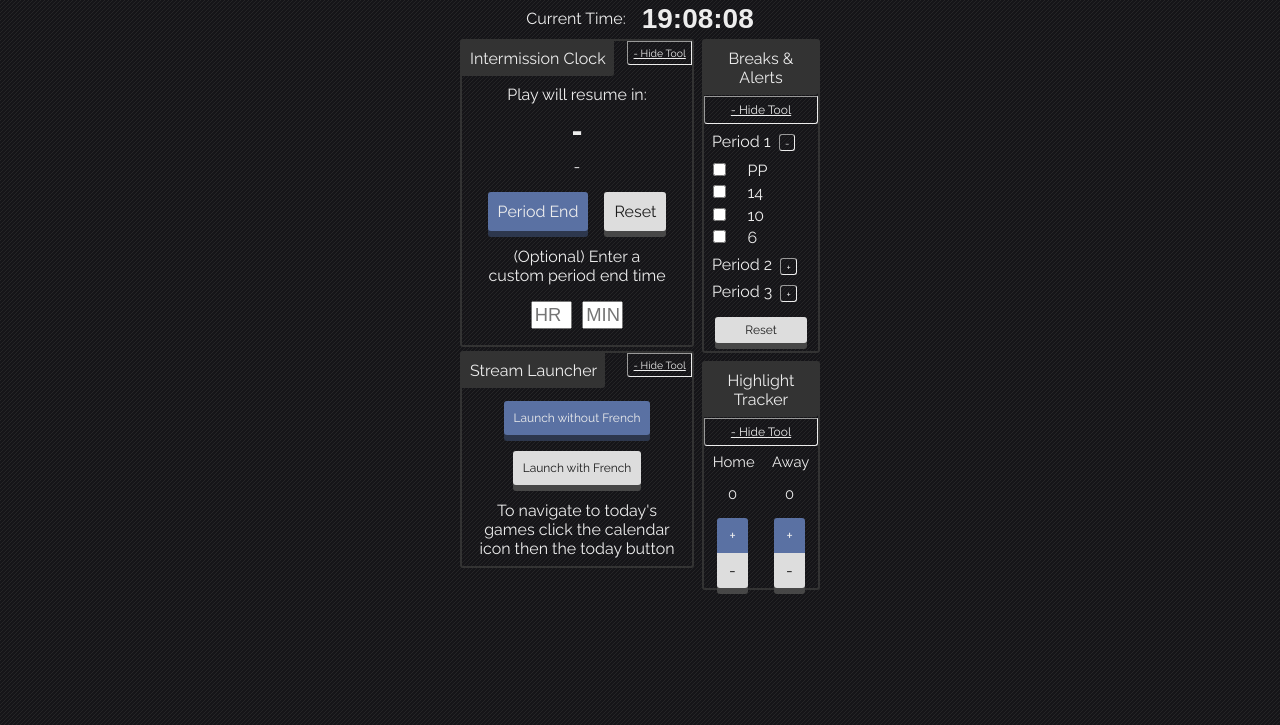
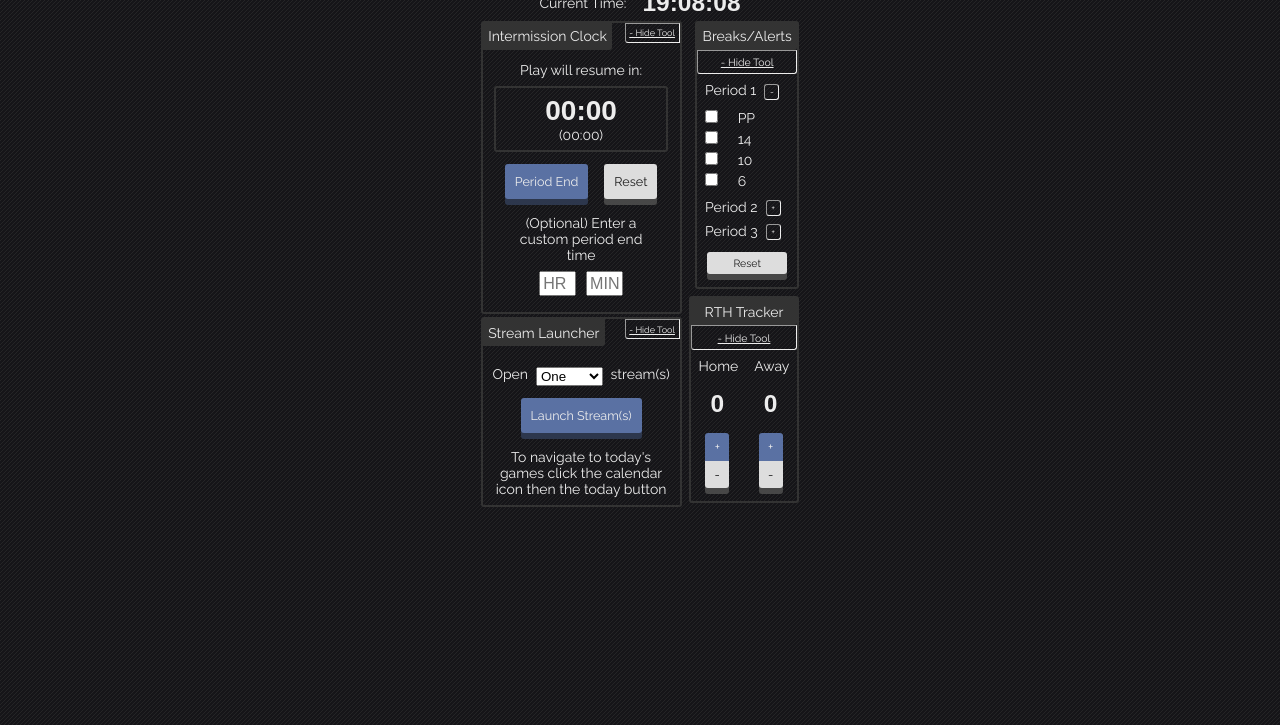
Before and after one commit to peppahjackk/logger-tools, a website: page index.html in a window 1280 px wide. Shown: the part 75-800 px from the top of the page. Drawn offline with Linux system fonts and the light colour scheme.

Commit message:
Updated styling, added stream count, added countdown box, shrunk body font-size

```diff
--- a/css/style.css
+++ b/css/style.css
@@ -1,4 +1,4 @@
-body * {
+.container * {
   margin: 0.5rem;
 }
 
@@ -8,7 +8,7 @@ body {
   justify-content: center;
   color: #ededed;
   font-family: Raleway, sans-serif;
-  font-size: 16px;
+  font-size: 14px;
   text-align: center;
   margin: 0;
   overflow-x: hidden;
@@ -94,9 +94,8 @@ input:checked+ label {
   border: 2px solid #333;
   border-radius: 3px;
   position: relative;
-  padding-top: 3.275em;
-  max-width: 245px;
-  min-width: 114px;
+  max-width: 197px;
+  min-width: 95px;
   margin: .25em;
 }
 
@@ -109,9 +108,13 @@ input:checked+ label {
   position: absolute;
   top: 0;
   background-color: #333;
-  padding: .5em;
+  padding: .4em;
   margin: 0;
   border-radius: 0 0 3px;
+}
+
+.miniTitle {
+  position:relative;
 }
 
 .toolToggle {
@@ -129,7 +132,7 @@ input:checked+ label {
 
 .mini-toggle {
   padding: .5em;
-  margin: .2em 0 0 0;
+  margin: 0;
   border-radius: 0 0 3px 3px;
   font-size: .75em;
 }
@@ -147,15 +150,22 @@ input:checked+ label {
 
 .customTime input {
   width: 1.8em;
-  margin: 0.5rem 0.2rem;
+  margin: 0 0.2rem 0.5rem;
 }
 
 .clock {
   float: left;
 }
 
+.timeBox {
+  padding: .5em;
+}
+
+.timeBox> * {
+  margin: 0;
+}
+
 .breakTracker {
-  padding-top: 3.275em;
   float: right;
   clear: right;
 }
@@ -181,16 +191,25 @@ input:checked+ label {
   margin: 0;
 }
 
-#inner-h-tracker p {
-  font-size: .925em;
-}
-
 .highlight-total {
   margin: 0 0 .5em 0;
 }
 
 .streamLaunch {
   clear: left;
+}
+
+.streamLaunch .row {
+  justify-content: center;
+}
+
+.streamLaunch select {
+  width: 5em;
+  margin-bottom: 0;
+}
+
+.streamLaunch .row label, .streamLaunch .row p {
+  margin: .5em 0 0 0;
 }
 
 #launchStream {
@@ -207,8 +226,7 @@ input:checked+ label {
   border-radius: 3px;
   color: #EDEDED;
   box-shadow: #2D374D 0px 6px;
-  margin-bottom: calc(0.5em+ 6px);
-  font-size: 1em;
+  font-size: .9em;
   font-family: Raleway, sans-serif;
 }
 
@@ -235,7 +253,7 @@ input:checked+ label {
 
 .btn-mini {
   width: 80%;
-  margin: .5em 0 calc(1em+ 6px) 0;
+  margin: .5em 0 13px 0;
   padding: .5em 0;
   font-size: .75em;
 }
@@ -266,7 +284,7 @@ input:checked+ label {
 
 .btn-2-bot {
   border-radius: 0 0 3px 3px;
-  margin-bottom: calc(.5em+ 6px);
+  margin-bottom: 13px;
   z-index: 2;
 }
 
--- a/index.html
+++ b/index.html
@@ -30,10 +30,12 @@
         <p>
           Play will resume in:
         </p>
-        <h2 id="timeRemaining">
-          -
+        <div class="tool timeBox">
+
+          <h2 id="timeRemaining">
+          00:00
         </h2>
-        <h4 id="intermissionEnd">-</h4>
+          <h4 id="intermissionEnd">&lpar;00:00&rpar;</h4> </div>
         <div class="btnRow">
           <button id="btnStart" class="btn perEnd">
                         Period End
@@ -53,8 +55,8 @@
 
 
     <div class="breakTracker tool">
-      <h4 class="toolTitle">
-      Breaks &amp; Alerts
+      <h4 class="toolTitle miniTitle">
+      Breaks&#47;Alerts
     </h4>
       <div id="toggleTracker" class="mini-toggle toolToggle">
         - Hide Tool
@@ -123,7 +125,7 @@
     <!-- Break Tracker End -->
 
     <div class="highlight-tracker tool">
-      <h4 class="toolTitle">Highlight Tracker</h4>
+      <h4 class="toolTitle miniTitle">RTH Tracker</h4>
       <div id="toggleHTracker" class="mini-toggle toolToggle">
         - Hide Tool</div>
       <div id="inner-h-tracker">
@@ -136,8 +138,8 @@
           </p>
         </div>
         <div class="row around highlight-total">
-          <p id="highlight-home">0</p>
-          <p id="highlight-away">0</p>
+          <h3 id="highlight-home">0</h3>
+          <h3 id="highlight-away">0</h3>
         </div>
         <div class="row around btn-row-2">
           <div class="btn btn-2 btn-2-top" id="home-tracker-plus">+</div>
@@ -158,12 +160,21 @@
       <div id="toggleStreams" class="toolTitle toolToggle">
         - Hide Tool
       </div>
-      <button id="launchStream" class="btn btn-small">
-                Launch without French
+      <div id="innerLauncher">
+        <div class="row">
+          <label for="streamCount">Open</label>
+          <select id="streamCount">
+        <option value="1">One</option>
+        <option value="2">Two</option>
+        <option value="3">Three</option>
+        <option value="4">Four</option>
+        </select>
+          <p>stream&lpar;s&rpar;</p>
+        </div>
+        <button id="launchStream" class="btn">
+                Launch Stream&lpar;s&rpar;
             </button>
-      <button id="launchFrench" class="btn btn-small reset">
-                Launch with French
-            </button>
+      </div>
       <p id="launchTips">
         To navigate to today's games click the calendar icon then the today button
       </p>
--- a/scripts/tools.js
+++ b/scripts/tools.js
@@ -33,9 +33,10 @@ function globalFunction() {
 
   // Stream Launcher
   var launchBtn = document.getElementById("launchStream");
-  var launchFrench = document.getElementById("launchFrench");
+  var launchNum = document.getElementById("streamCount");
   var launchTips = document.getElementById("launchTips");
   var toggleStreams = document.getElementById("toggleStreams");
+  var innerLaunch = document.getElementById("innerLauncher");
 
 
   // Adds a zero to single digit numbers
@@ -113,9 +114,9 @@ function globalFunction() {
     timeRemaining.innerHTML = addZero(remainingMinutes) + ':' + addZero(remainingSeconds);
 
     countdown = setInterval(function countdownStart() {
-      if (remainingMinutes == 5 && remainingSeconds === 0) {
+      if (remainingMinutes == 6 && remainingSeconds === 0) {
         timeRemaining.style.color = '#f0a202';
-      } else if (remainingMinutes === 1 && remainingSeconds === 0) {
+      } else if (remainingMinutes === 4 && remainingSeconds === 0) {
         timeRemaining.style.color = '#c84630';
       }
       if (remainingMinutes === 0 && remainingSeconds === 0) {
@@ -140,8 +141,8 @@ function globalFunction() {
   function timerReset() {
     clearInterval(countdown);
     clearInput();
-    intermissionEnd.innerHTML = "-";
-    timeRemaining.innerHTML = "-";
+    intermissionEnd.innerHTML = "(00:00)";
+    timeRemaining.innerHTML = "00:00";
     timeRemaining.style.color = '#EDEDED';
   }
 
@@ -156,7 +157,7 @@ function globalFunction() {
     for (var i = 0; i < num; i++) {
       window.open("https://www.nhl.com/tv/2016020480", "", "width=1024,height=820,top=260, left=" + (260 * i) + '"');
     }
-    toggleView([launchBtn, launchFrench], toggleStreams);
+    toggleView([innerLaunch], toggleStreams);
   }
 
   // Unchecks all checkboxes
@@ -227,17 +228,13 @@ function globalFunction() {
   });
 
   launchBtn.addEventListener("click", function() {
-    launch(3)
+    launch(launchNum.options[launchNum.selectedIndex].value)
   });
-
-  launchFrench.addEventListener("click", function() {
-    launch(4)
-  })
 
 
   // Toggles view for tools
   toggleStreams.addEventListener("click", function() {
-    toggleView([launchBtn, launchFrench], toggleStreams);
+    toggleView([innerLaunch], toggleStreams);
   });
   toggleClock.addEventListener("click", function() {
     toggleView([innerClock], toggleClock);
```
